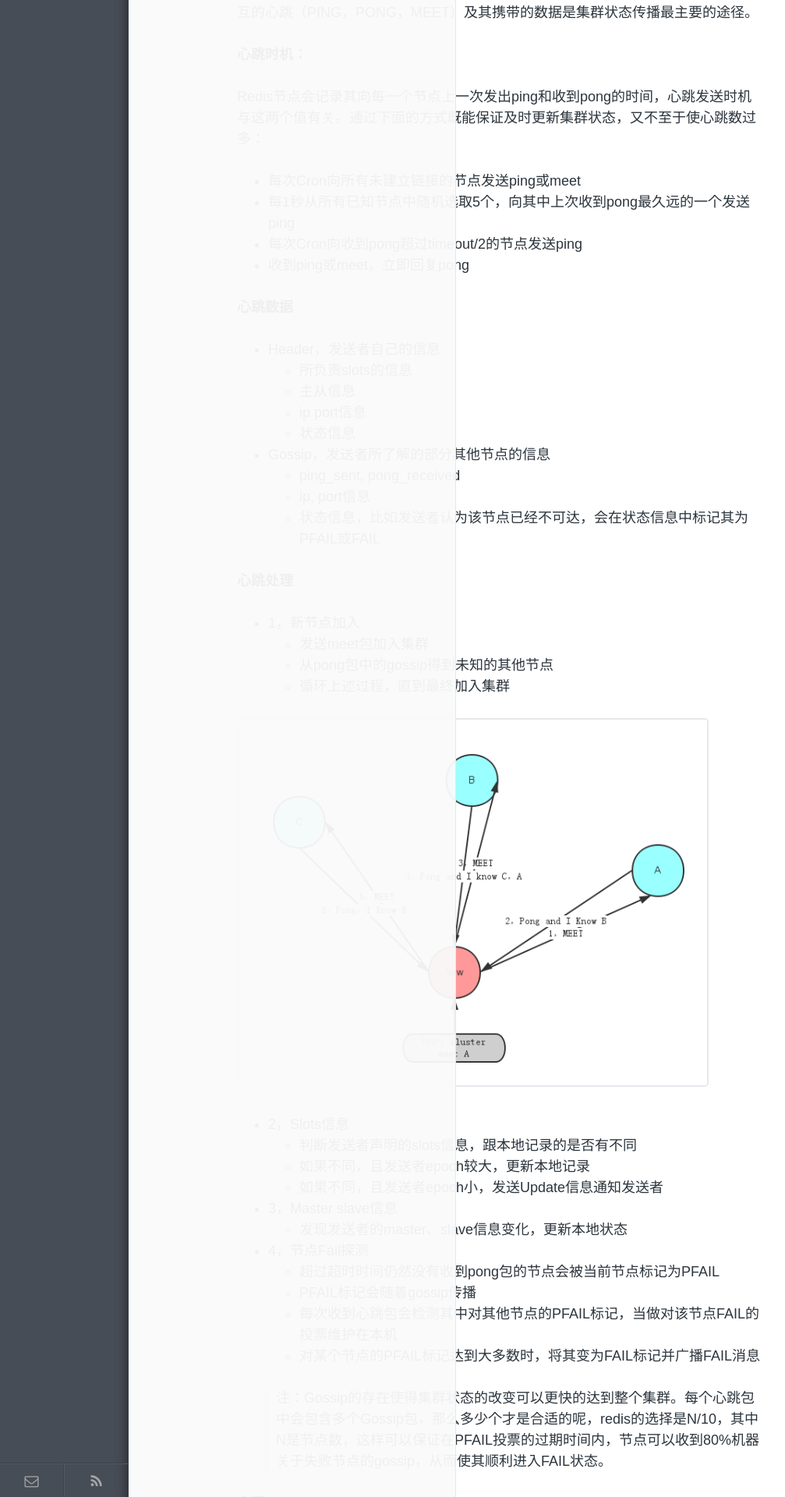
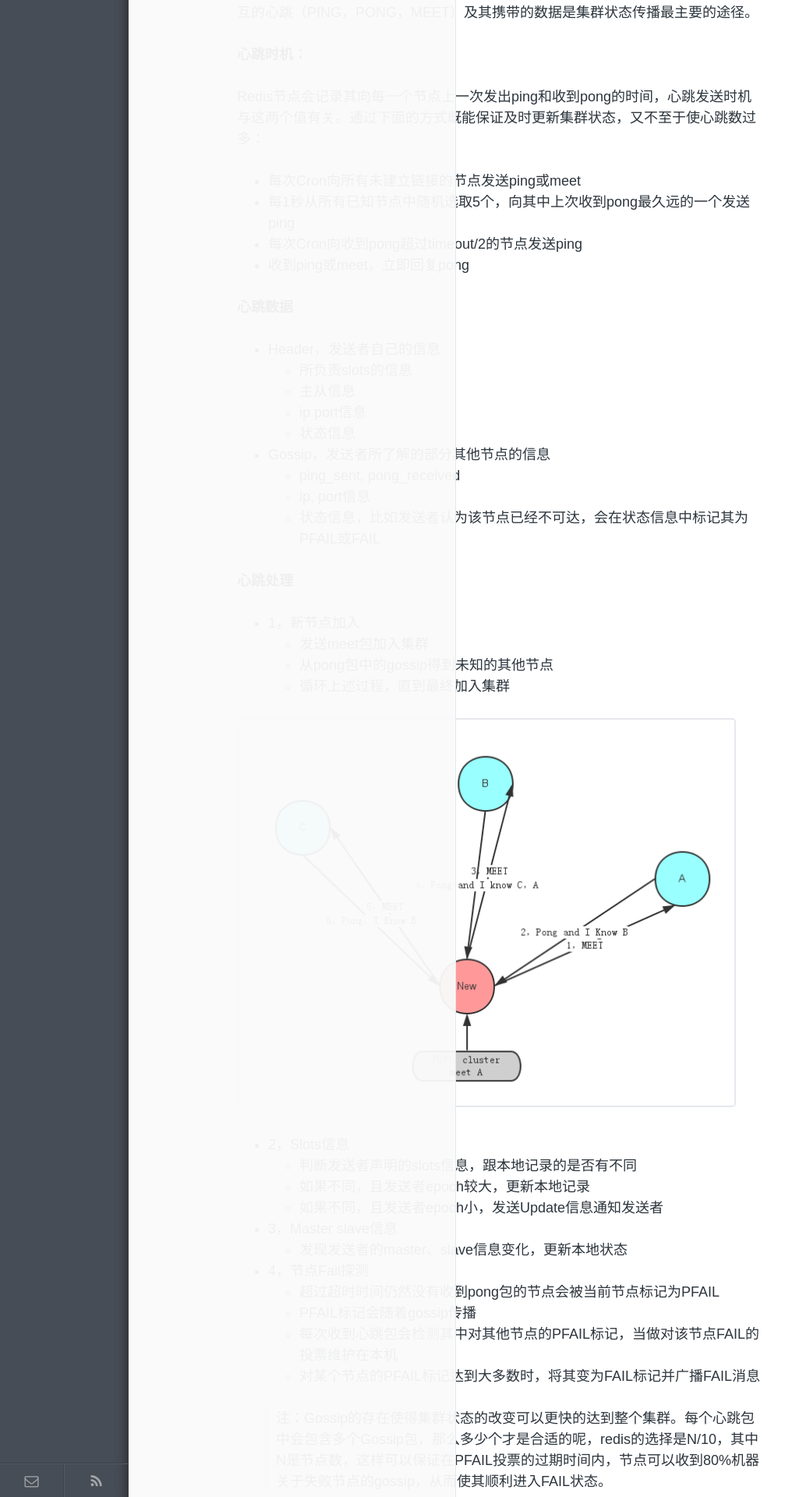
Before and after one commit to CatKang/catkang.github.io, a Jekyll site: the page built from _posts/tech/2016-05-08-redis-cluster-source.md, in a window 1280 px wide. Shown: the part 3080-5000 px from the top of the page at 78% size, without its empty margins (0-1007 px from the left). Built offline with Jekyll 4.4.1, drawn with Linux system fonts in a browser that asks for light colours.

Commit message:
update img size

```diff
--- a/_posts/tech/2016-05-08-redis-cluster-source.md
+++ b/_posts/tech/2016-05-08-redis-cluster-source.md
@@ -120,7 +120,7 @@ Redis节点会记录其向每一个节点上一次发出ping和收到pong的时
 	- 从pong包中的gossip得到未知的其他节点
 	- 循环上述过程，直到最终加入集群
 
-<img src="/assets/img/2016-05-08/RedisClusterNewNode.png" width="90%" />
+<img src="/assets/img/2016-05-08/RedisClusterNewNode.png" width="640" height="499" />
 
 - 2，Slots信息
 	- 判断发送者声明的slots信息，跟本地记录的是否有不同
@@ -154,7 +154,7 @@ Redis节点会记录其向每一个节点上一次发出ping和收到pong的时
 - 超过半数后变成新Master
 - 广播Pong通知其他集群节点
 
-<img src="/assets/img/2016-05-08/RedisClusterFailover.png" width="90%" />
+<img src="/assets/img/2016-05-08/RedisClusterFailover.png" width="821" height="828" />
 
 ## 源码
 
```
